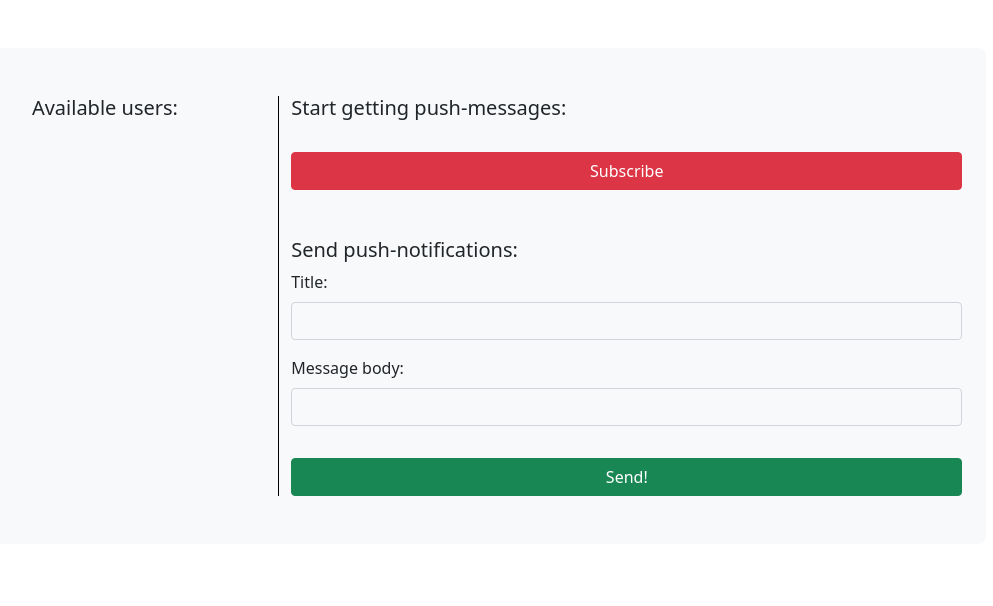
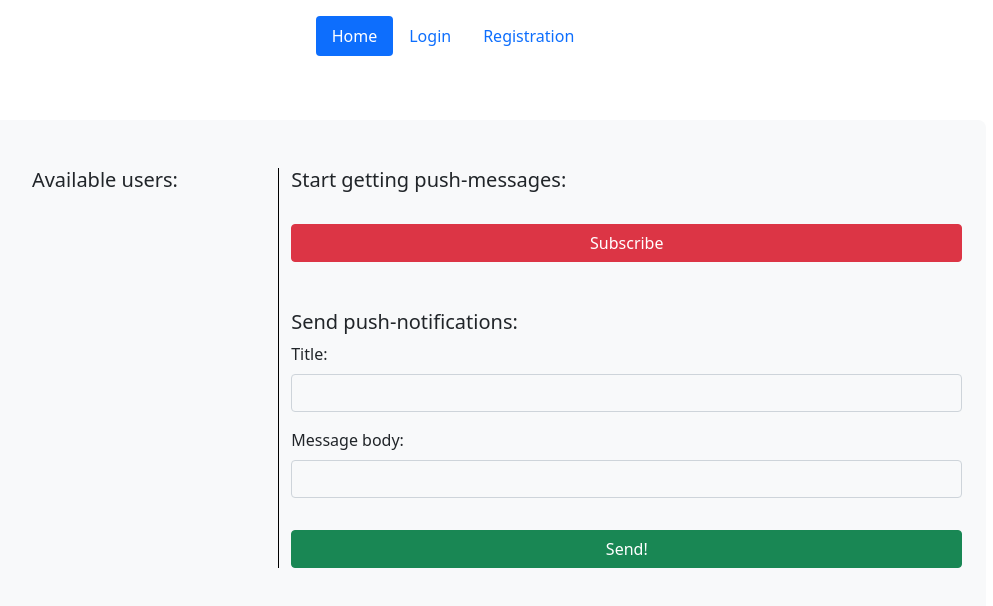
Before and after one commit to eskov-ea/webpushes-client, a plain HTML site: page index.html in a window 1280 px wide. Shown: the whole page, without its empty margins (187-1180 px from the left). Drawn offline with nearby package versions, Linux system fonts and the light colour scheme; no server answers.

Commit message:
add header

```diff
--- a/index.html
+++ b/index.html
@@ -6,6 +6,13 @@
     <link href="https://cdn.jsdelivr.net/npm/bootstrap@5.0.2/dist/css/bootstrap.min.css" rel="stylesheet" integrity="sha384-EVSTQN3/azprG1Anm3QDgpJLIm9Nao0Yz1ztcQTwFspd3yD65VohhpuuCOmLASjC" crossorigin="anonymous">
 </head>
 <body>
+<header class="d-flex justify-content-center py-3">
+    <ul class="nav nav-pills">
+        <li class="nav-item"><a href="http://141.8.193.204/index.html" class="nav-link active" aria-current="page">Home</a></li>
+        <li class="nav-item"><a href="http://141.8.193.204/login.html" class="nav-link">Login</a></li>
+        <li class="nav-item"><a href="http://141.8.193.204/registration.html" class="nav-link">Registration</a></li>
+    </ul>
+</header>
 
     <div class="container col-10 mt-5 py-5 bg-light d-flex" style="border-radius: 8px;">
 
```
Also changed, not shown: login.html (+7 -0 lines), registration.html (+7 -0 lines), 1 other file.
